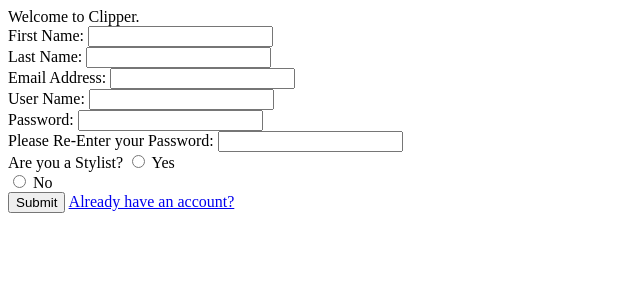
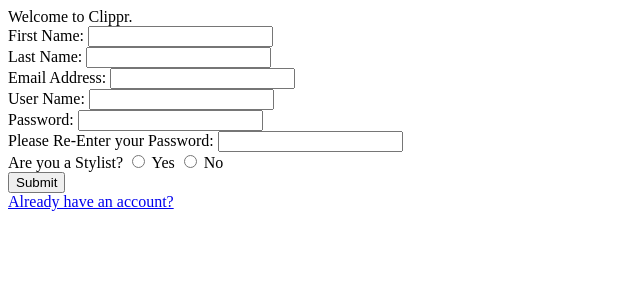
Before and after one commit to eric85254/Clippr, a Django app: page / in a window 1280 px wide. Shown: the top 300 px of the page, without its empty margins (0-640 px from the left). Run offline with Django 3.2, Linux system fonts and the light colour scheme.

Commit message:
moved breaks, fixed Clippr on homepage

```diff
--- a/templates/core/Home.html
+++ b/templates/core/Home.html
@@ -9,7 +9,7 @@
 {#    <link rel="stylesheet" type="text/css" href="{% static 'clippr/style.css' %}" />#}
 </head>
 <body>
-Welcome to Clipper.
+Welcome to Clippr.
 
 {#{% if form.errors %}#}
 {#    {% for field in form %}#}
@@ -42,10 +42,10 @@ Welcome to Clipper.
 
 
     <label for="stylist">Are you a Stylist?</label>
-    <input type="radio" name="is_stylist" value="YES"/> Yes <br>
+    <input type="radio" name="is_stylist" value="YES"/> Yes
     <input type="radio" name="is_stylist" value="NO"/> No <br>
 
-    <input type="submit" name="CREATE" value="Submit"/>
+    <input type="submit" name="CREATE" value="Submit"/><br>
 
     <a href="{% url 'core:returning_user' %}">Already have an account?</a>
 
```
